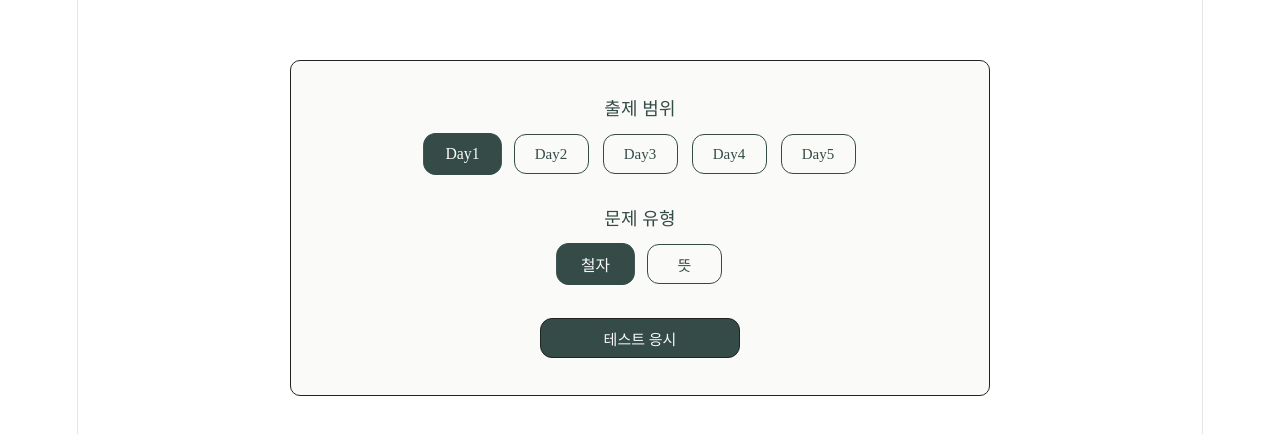
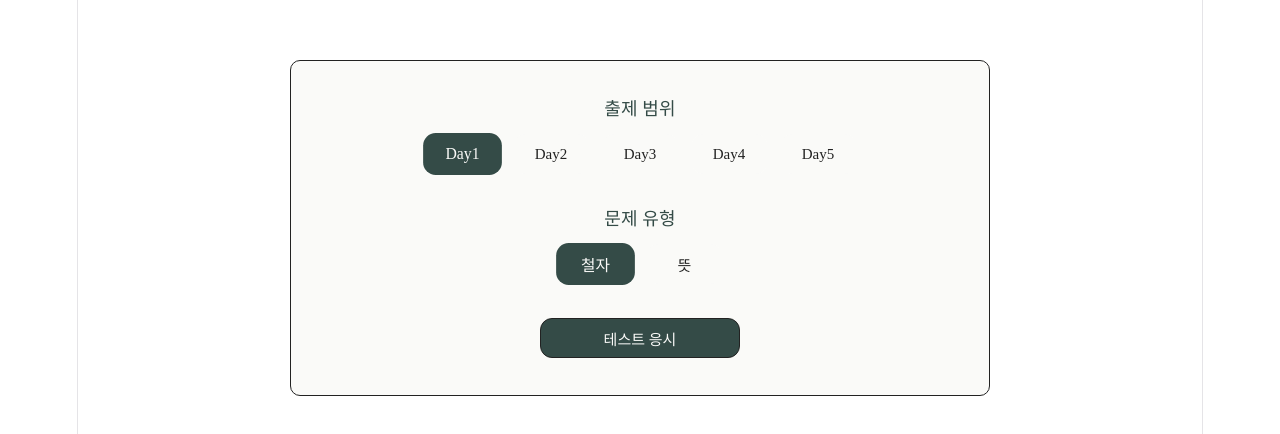
Before and after one commit to null4848/wordtest, a React (Vite) app: page / in a window 1280 px wide. Shown: the part 172-606 px from the top of the page. Built offline with nearby package versions, Linux system fonts and the light colour scheme; a web font is replaced by a local one.

Commit message:
feat : error-boundary 적용 및 콘솔 로그 삭제

```diff
--- a/package.json
+++ b/package.json
@@ -12,6 +12,7 @@
   "dependencies": {
     "react": "^19.2.7",
     "react-dom": "^19.2.7",
+    "react-error-boundary": "^6.1.2",
     "react-router": "^8.2.0"
   },
   "devDependencies": {
--- a/src/App.css
+++ b/src/App.css
@@ -8,26 +8,6 @@
 @font-face {font-family: 'Pretendard'; src: url('https://cdn.jsdelivr.net/gh/Project-Noonnu/noonfonts_2107@1.1/Pretendard-Bold.woff') format('woff'); font-weight: 700; font-display: swap;}
 @font-face {font-family: 'Pretendard'; src: url('https://cdn.jsdelivr.net/gh/Project-Noonnu/noonfonts_2107@1.1/Pretendard-ExtraBold.woff') format('woff'); font-weight: 800; font-display: swap;}
 @font-face {font-family: 'Pretendard'; src: url('https://cdn.jsdelivr.net/gh/Project-Noonnu/noonfonts_2107@1.1/Pretendard-Black.woff') format('woff'); font-weight: 900; font-display: swap;}
-
-/* 기본 스타일 초기화 */
-* {
-    margin: auto;
-    padding: 0;
-    box-sizing: border-box;
-    font-family: Pretendard;
-}
-
-button {
-  width: 75px;
-  height: 40px;
-  margin: 7px;
-  border: 1px solid #344b47;
-  border-radius: 12px;
-  color: #344b47;
-  background-color: #fafaf8;
-  text-align: center;
-  font-size: 15px;
-}
 
 /* 마우스를 올렸을 때 */
 .rangeBtn:hover, .typeBtn:hover {
--- a/src/Test.css
+++ b/src/Test.css
@@ -9,28 +9,8 @@
 @font-face {font-family: 'Pretendard'; src: url('https://cdn.jsdelivr.net/gh/Project-Noonnu/noonfonts_2107@1.1/Pretendard-ExtraBold.woff') format('woff'); font-weight: 800; font-display: swap;}
 @font-face {font-family: 'Pretendard'; src: url('https://cdn.jsdelivr.net/gh/Project-Noonnu/noonfonts_2107@1.1/Pretendard-Black.woff') format('woff'); font-weight: 900; font-display: swap;}
 
-/* 기본 스타일 초기화 */
-* {
-    margin: auto;
-    padding: 0;
-    box-sizing: border-box;
-    font-family: Pretendard;
-}
-
 strong {
     padding: 5px;
-}
-
-button {
-  width: 75px;
-  height: 40px;
-  margin: 7px;
-  border: 1px solid #344b47;
-  border-radius: 12px;
-  color: #344b47;
-  background-color: #fafaf8;
-  text-align: center;
-  font-size: 15px;
 }
 
 .wordtest {
--- a/src/Test.tsx
+++ b/src/Test.tsx
@@ -1,4 +1,5 @@
 import { useState, Suspense } from 'react';
+import { ErrorBoundary } from 'react-error-boundary';
 import { useLocation } from 'react-router';
 
 // import { useSuspenseAsync } from
@@ -21,15 +22,13 @@ const words: WordItem[] = [
   { id: 4, word: "compliance", meaning: "준수", range: 5 }
 ];
 
+
 function Wordwrap() {
 
   const location = useLocation();
-  console.log(location.state);
-
   const { range, type } = location.state;
 
   const testwords = words.filter((word) => word.range === range);
-  // const testwords = useSuspenseAsync(`testwords-day-${range}-${type}`, () => fetchwords(range, type));
 
   return (
     <>
@@ -61,9 +60,11 @@ export default function App() {
     <>
       <div className='wordtest'>
         <div className='testform'>
-          <Suspense fallback={<div>테스트를 불러오고 있습니다.</div>}>
-            <Wordwrap />
-          </Suspense>
+          <ErrorBoundary fallback={<div>에러가 발생했습니다.</div>}>
+            <Suspense fallback={<div>테스트를 불러오고 있습니다.</div>}>
+              <Wordwrap />
+            </Suspense>
+          </ErrorBoundary>
 
           <div className='scorewrap'>
 
```
Also changed, not shown: 1 other file (tests, documents, lock files or other folders).
